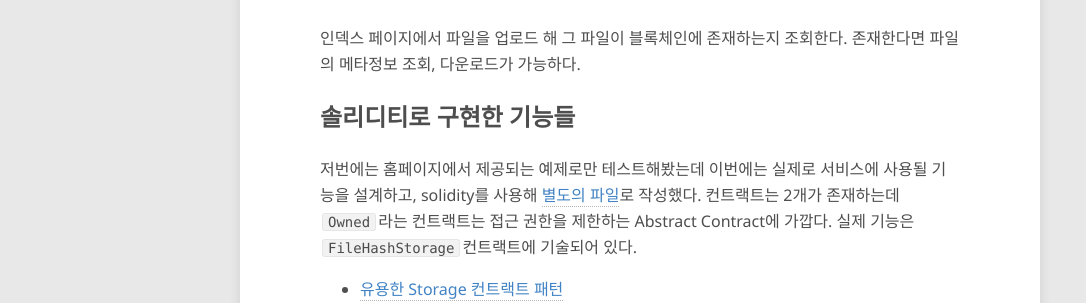
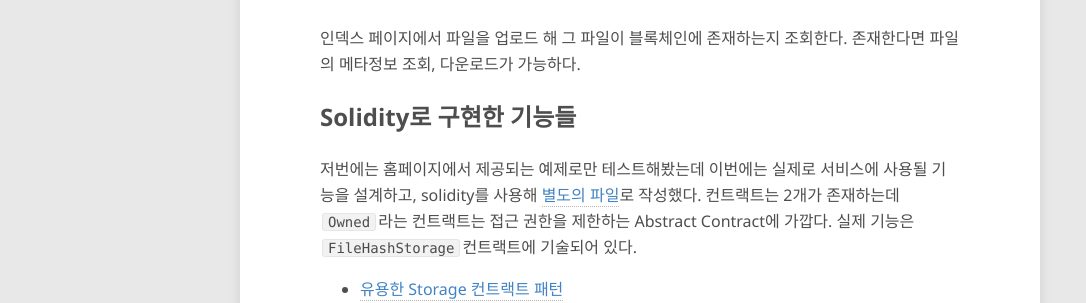
Before and after one commit to winterjung/JungWinter.github.io, a Jekyll site: the page built from _posts/2017-12-3-file-on-blockchain.md, in a window 1280 px wide and 900 px high, scrolled down 2302 px. Shown: the part 160-463 px from the top of the window, without its empty margins (0-1086 px from the left). Built offline with Jekyll 4.4.1, drawn with Linux system fonts in a browser that asks for light colours; nearby versions of some CDN libraries; some of the changed text lies outside the part shown.

Commit message:
Change post style
Signed-off-by: jungwinter <wintermy201@gmail.com>

````diff
--- a/_posts/2017-12-3-file-on-blockchain.md
+++ b/_posts/2017-12-3-file-on-blockchain.md
@@ -12,7 +12,7 @@
 
 <figure>
 	<a href="https://winterj.me/images/20171127/finish.png"><img src="https://winterj.me/images/20171127/finish.png" alt=""></a>
-	<figcaption>저번에 한 걸 요약한 사진. 파이썬으로 스마트 컨트랙트를 배포하고 호출했다.</figcaption>
+	<figcaption style="text-align: center;">저번에 한 걸 요약한 사진. 파이썬으로 스마트 컨트랙트를 배포하고 호출했다.</figcaption>
 </figure>
 
 > 작성한 코드는 [여기서](https://github.com/JungWinter/file-on-blockchain/blob/master/example/deploy_contract_and_test.py) 볼 수 있다.
@@ -54,7 +54,7 @@
 #### `/check` - 파일 등재 여부 조회
 인덱스 페이지에서 파일을 업로드 해 그 파일이 블록체인에 존재하는지 조회한다. 존재한다면 파일의 메타정보 조회, 다운로드가 가능하다.
 
-## 솔리디티로 구현한 기능들
+## Solidity로 구현한 기능들
 저번에는 홈페이지에서 제공되는 예제로만 테스트해봤는데 이번에는 실제로 서비스에 사용될 기능을 설계하고, solidity를 사용해 [별도의 파일](https://github.com/JungWinter/file-on-blockchain/blob/master/app/storage.sol)로 작성했다. 컨트랙트는 2개가 존재하는데 `Owned`라는 컨트랙트는 접근 권한을 제한하는 Abstract Contract에 가깝다. 실제 기능은 `FileHashStorage`컨트랙트에 기술되어 있다.
 
 - [유용한 Storage 컨트랙트 패턴](https://ethereum.stackexchange.com/questions/13167/are-there-well-solved-and-simple-storage-patterns-for-solidity)
@@ -107,7 +109,7 @@
 
 
 ### `upload` - 업로드
-```js
+```java
 function upload(string personName, string fileHash, string fileName, uint fileSize) onlyOwner public {
     ownerID++;
     owners.push(personName);
````
Also changed, not shown: other parts of _posts/2017-12-3-file-on-blockchain.md (+6 -3 lines).
